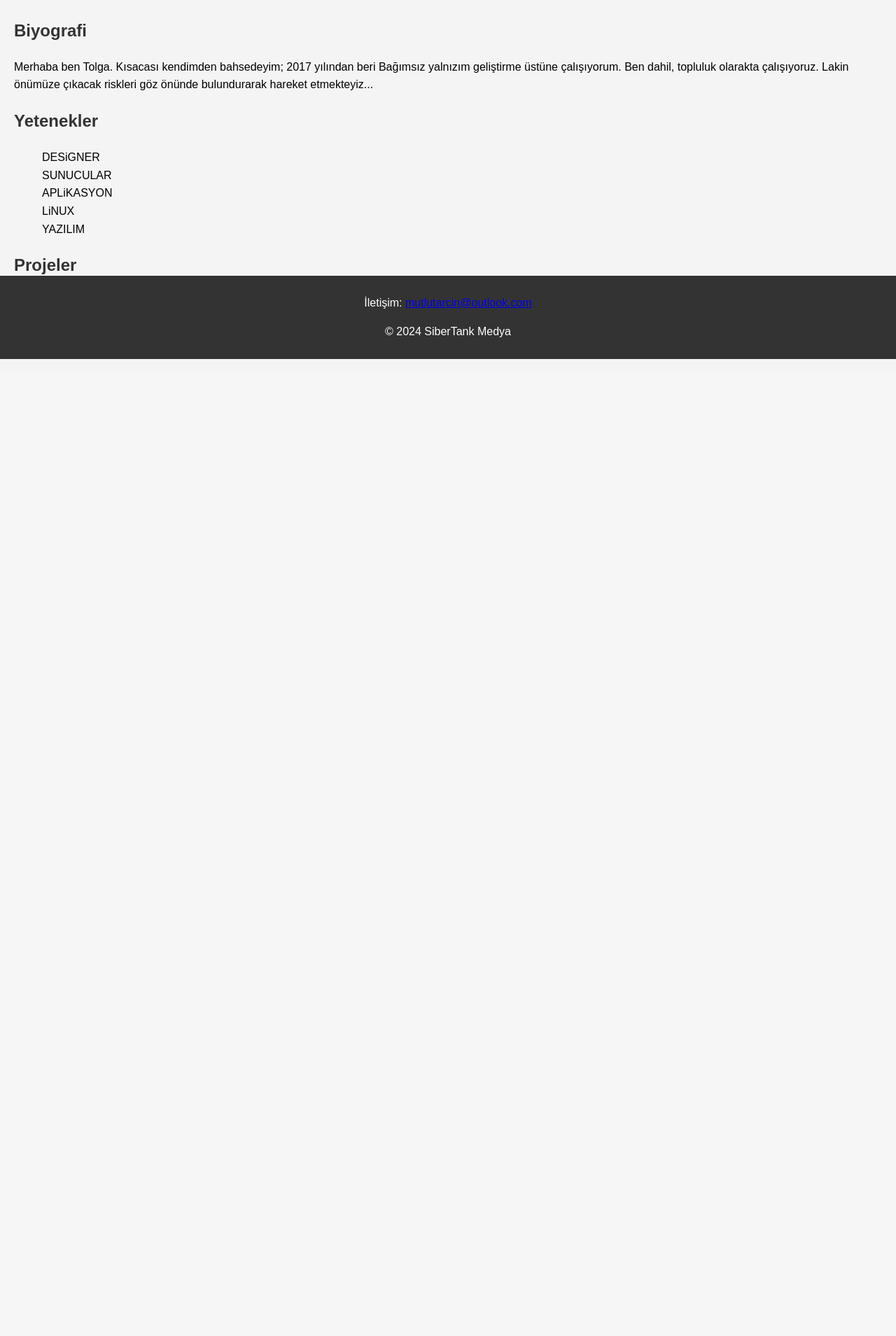
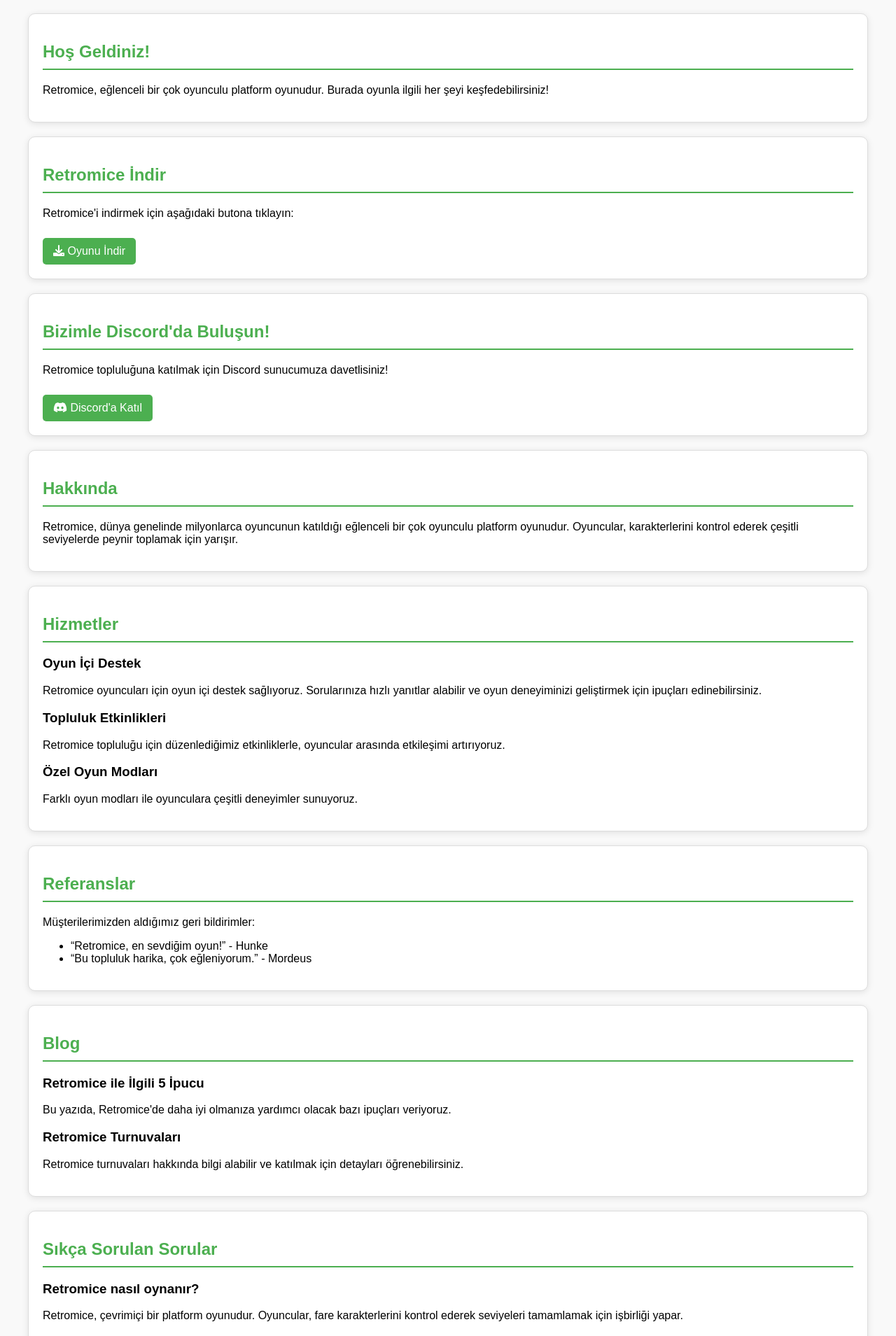
Before and after one commit to istebutolga/forum, a PHP site: page / in a window 1280 px wide. Shown: the part 287-2196 px from the top of the page at 70% size. Before the commit the page ends 800 px from the top, so only its background shows below. Run offline with PHP 8.4, Linux system fonts and the light colour scheme.

Commit message:
Add files via upload
Signed-off-by: istebutolga <161754799+istebutolga@users.noreply.github.com>

```diff
--- a/index.html
+++ b/index.html
@@ -3,47 +3,128 @@
 <head>
     <meta charset="UTF-8">
     <meta name="viewport" content="width=device-width, initial-scale=1.0">
-    <title>Biyografi - Bağımsız Yazılım Geliştiricisi</title>
+    <meta name="description" content="Retromice, eğlenceli ve çok oyunculu bir platform oyunudur. Oyun hakkında her şeyi burada bulabilirsiniz.">
+    <title>Retromice Resmi Web Sitesi</title>
     <link rel="stylesheet" href="styles.css">
+    <link rel="stylesheet" href="https://cdnjs.cloudflare.com/ajax/libs/font-awesome/6.0.0-beta3/css/all.min.css">
 </head>
 <body>
     <header>
-        <h1>Tolga Öztürk</h1>
-        <img src="images/IMG_20240511_152829_756.jpg" alt="Profil Resmi" id="profile-img">
+        <img src="logo.png" alt="Retromice Logo" id="logo">
+        <h1>Retromice Resmi Sitesi</h1>
+        <nav>
+            <ul>
+                <li><a href="#ana-sayfa">Ana Sayfa</a></li>
+                <li><a href="#hakkinda">Hakkında</a></li>
+                <li><a href="#hizmetler">Hizmetler</a></li>
+                <li><a href="#referanslar">Referanslar</a></li>
+                <li><a href="#blog">Blog</a></li>
+                <li><a href="#sss">SSS</a></li>
+                <li><a href="#galeri">Galeri</a></li>
+                <li><a href="#iletisim">İletişim</a></li>
+            </ul>
+        </nav>
     </header>
+
     <main>
-        <section id="biography">
-            <h2>Biyografi</h2>
-            <p>Merhaba ben Tolga.
+        <section id="ana-sayfa">
+            <h2>Hoş Geldiniz!</h2>
+            <p>Retromice, eğlenceli bir çok oyunculu platform oyunudur. Burada oyunla ilgili her şeyi keşfedebilirsiniz!</p>
+        </section>
 
-            Kısacası kendimden bahsedeyim;
-            2017 yılından beri Bağımsız yalnızım geliştirme üstüne çalışıyorum. Ben dahil, topluluk olarakta çalışıyoruz. Lakin önümüze çıkacak riskleri göz önünde bulundurarak hareket etmekteyiz...</p>
+        <section id="indirme">
+            <h2>Retromice İndir</h2>
+            <p>Retromice'i indirmek için aşağıdaki butona tıklayın:</p>
+            <a href="https://retromice.cloudyskye.com/retromice-setup.exe" class="button download-button">
+                <i class="fas fa-download"></i> Oyunu İndir
+            </a>
         </section>
-        <section id="skills">
-            <h2>Yetenekler</h2>
+
+        <section id="discord">
+            <h2>Bizimle Discord'da Buluşun!</h2>
+            <p>Retromice topluluğuna katılmak için Discord sunucumuza davetlisiniz!</p>
+            <a href="https://discord.gg/sU5vQjM9" class="button discord-button">
+                <i class="fab fa-discord"></i> Discord'a Katıl
+            </a>
+        </section>
+
+        <section id="hakkinda">
+            <h2>Hakkında</h2>
+            <p>Retromice, dünya genelinde milyonlarca oyuncunun katıldığı eğlenceli bir çok oyunculu platform oyunudur. Oyuncular, karakterlerini kontrol ederek çeşitli seviyelerde peynir toplamak için yarışır.</p>
+        </section>
+
+        <section id="hizmetler">
+            <h2>Hizmetler</h2>
+            <div class="service">
+                <h3>Oyun İçi Destek</h3>
+                <p>Retromice oyuncuları için oyun içi destek sağlıyoruz. Sorularınıza hızlı yanıtlar alabilir ve oyun deneyiminizi geliştirmek için ipuçları edinebilirsiniz.</p>
+            </div>
+            <div class="service">
+                <h3>Topluluk Etkinlikleri</h3>
+                <p>Retromice topluluğu için düzenlediğimiz etkinliklerle, oyuncular arasında etkileşimi artırıyoruz.</p>
+            </div>
+            <div class="service">
+                <h3>Özel Oyun Modları</h3>
+                <p>Farklı oyun modları ile oyunculara çeşitli deneyimler sunuyoruz.</p>
+            </div>
+        </section>
+
+        <section id="referanslar">
+            <h2>Referanslar</h2>
+            <p>Müşterilerimizden aldığımız geri bildirimler:</p>
             <ul>
-                <li>DESiGNER</li>
-                <li>SUNUCULAR</li>
-                <li>APLiKASYON</li>
-                <li>LiNUX</li>
-                <li>YAZILIM</li>
-                <!-- Daha fazla yetenek ekleyebilirsiniz -->
+                <li>“Retromice, en sevdiğim oyun!” - Hunke</li>
+                <li>“Bu topluluk harika, çok eğleniyorum.” - Mordeus</li>
             </ul>
         </section>
-        <section id="projects">
-            <h2>Projeler</h2>
-            <ul>
-                <li>Siber Güvenlik & Yazılım Geliştirme</li>
-                <li>Android Stüdyosu - Telefonlara Aplikasyon ve Uygulama Yapımı</li>
-                <li>Website & Domain - Designer & Maker</li>
-                <!-- Daha fazla proje ekleyebilirsiniz -->
-            </ul>
+
+        <section id="blog">
+            <h2>Blog</h2>
+            <article>
+                <h3>Retromice ile İlgili 5 İpucu</h3>
+                <p>Bu yazıda, Retromice'de daha iyi olmanıza yardımcı olacak bazı ipuçları veriyoruz.</p>
+            </article>
+            <article>
+                <h3>Retromice Turnuvaları</h3>
+                <p>Retromice turnuvaları hakkında bilgi alabilir ve katılmak için detayları öğrenebilirsiniz.</p>
+            </article>
+        </section>
+
+        <section id="sss">
+            <h2>Sıkça Sorulan Sorular</h2>
+            <h3>Retromice nasıl oynanır?</h3>
+            <p>Retromice, çevrimiçi bir platform oyunudur. Oyuncular, fare karakterlerini kontrol ederek seviyeleri tamamlamak için işbirliği yapar.</p>
+            <h3>Oyuncular nasıl iletişim kurar?</h3>
+            <p>Oyuncular, sohbet penceresi aracılığıyla diğer oyuncularla iletişim kurabilir.</p>
+        </section>
+
+        <section id="galeri">
+            <h2>Galeri</h2>
+            <div class="gallery">
+                <img src="image1.jpg" alt="Retromice Görsel 1">
+                <img src="image2.jpg" alt="Retromice Görsel 2">
+                <img src="image3.jpg" alt="Retromice Görsel 3">
+            </div>
+        </section>
+
+        <section id="iletisim">
+            <h2>İletişim</h2>
+            <form>
+                <label for="name">Adınız:</label>
+                <input type="text" id="name" required>
+                <label for="email">E-posta:</label>
+                <input type="email" id="email" required>
+                <label for="message">Mesajınız:</label>
+                <textarea id="message" required></textarea>
+                <button type="submit">Gönder</button>
+            </form>
+            <p>Email: mutlutarcin@outlook.com</p>
         </section>
     </main>
+
     <footer>
-        <p>İletişim: <a href="mailto:tolgaozturk995@outlook.com">mutlutarcin@outlook.com</a></p>
-        <p>&copy; 2024 SiberTank Medya</p>
+        <h2>İletişim</h2>
+        <p>Email: mutlutarcin@outlook.com</p>
     </footer>
-    <script src="script.js"></script>
 </body>
 </html>
--- a/styles.css
+++ b/styles.css
@@ -1,42 +1,151 @@
 body {
-    font-family: Arial, sans-serif;
-    line-height: 1.6;
+    font-family: 'Arial', sans-serif;
     margin: 0;
     padding: 0;
-    background-color: #f4f4f4;
+    background-color: #f9f9f9;
 }
 
 header {
-    background: #333;
-    color: #fff;
-    padding: 10px 20px;
+    background-color: #4CAF50;
+    color: white;
+    padding: 20px;
     text-align: center;
 }
 
-#profile-img {
+#logo {
+    display: block;
+    margin: 0 auto;
     width: 150px;
     height: auto;
-    border-radius: 50%;
+}
+
+nav ul {
+    list-style-type: none;
+    padding: 0;
+}
+
+nav ul li {
+    display: inline;
+    margin: 0 15px;
+}
+
+nav ul li a {
+    color: white;
+    text-decoration: none;
+    transition: color 0.3s;
+}
+
+nav ul li a:hover {
+    color: #ffeb3b;
 }
 
 main {
     padding: 20px;
 }
 
-h2 {
-    color: #333;
+section {
+    padding: 20px;
+    margin: 20px;
+    border: 1px solid #ddd;
+    border-radius: 10px;
+    background-color: white;
+    box-shadow: 0 2px 10px rgba(0, 0, 0, 0.1);
 }
 
-ul {
-    list-style-type: none;
+h2 {
+    color: #4CAF50;
+    border-bottom: 2px solid #4CAF50;
+    padding-bottom: 10px;
+}
+
+.service, .gallery {
+    margin-bottom: 15px;
+}
+
+.gallery {
+    display: flex;
+    gap: 10px;
+    flex-wrap: wrap;
+}
+
+.gallery img {
+    width: 100px;
+    height: auto;
+    border-radius: 5px;
+    transition: transform 0.3s;
+}
+
+.gallery img:hover {
+    transform: scale(1.1);
 }
 
 footer {
+    background-color: #4CAF50;
+    color: white;
     text-align: center;
-    padding: 10px 0;
-    background: #333;
-    color: #fff;
-    position: absolute;
+    padding: 10px;
+    position: relative;
+    bottom: 0;
     width: 100%;
-    bottom: 0;
 }
+
+form {
+    display: flex;
+    flex-direction: column;
+}
+
+form label {
+    margin-top: 10px;
+}
+
+form input, form textarea {
+    padding: 10px;
+    margin-top: 5px;
+    border: 1px solid #ccc;
+    border-radius: 5px;
+}
+
+form button {
+    margin-top: 10px;
+    padding: 10px;
+    background-color: #4CAF50;
+    color: white;
+    border: none;
+    border-radius: 5px;
+    cursor: pointer;
+    transition: background-color 0.3s;
+}
+
+form button:hover {
+    background-color: #45a049;
+}
+
+.button {
+    display: inline-block;
+    background-color: #4CAF50;
+    color: white;
+    padding: 10px 15px;
+    border-radius: 5px;
+    text-decoration: none;
+    transition: background-color 0.3s;
+    margin-top: 10px;
+}
+
+.button:hover {
+    background-color: #45a049;
+}
+
+@media (max-width: 768px) {
+    nav ul li {
+        display: block;
+        margin: 5px 0;
+    }
+
+    .gallery {
+        flex-direction: column;
+    }
+
+    .gallery img {
+        width: 90%;
+    }
+}
```
